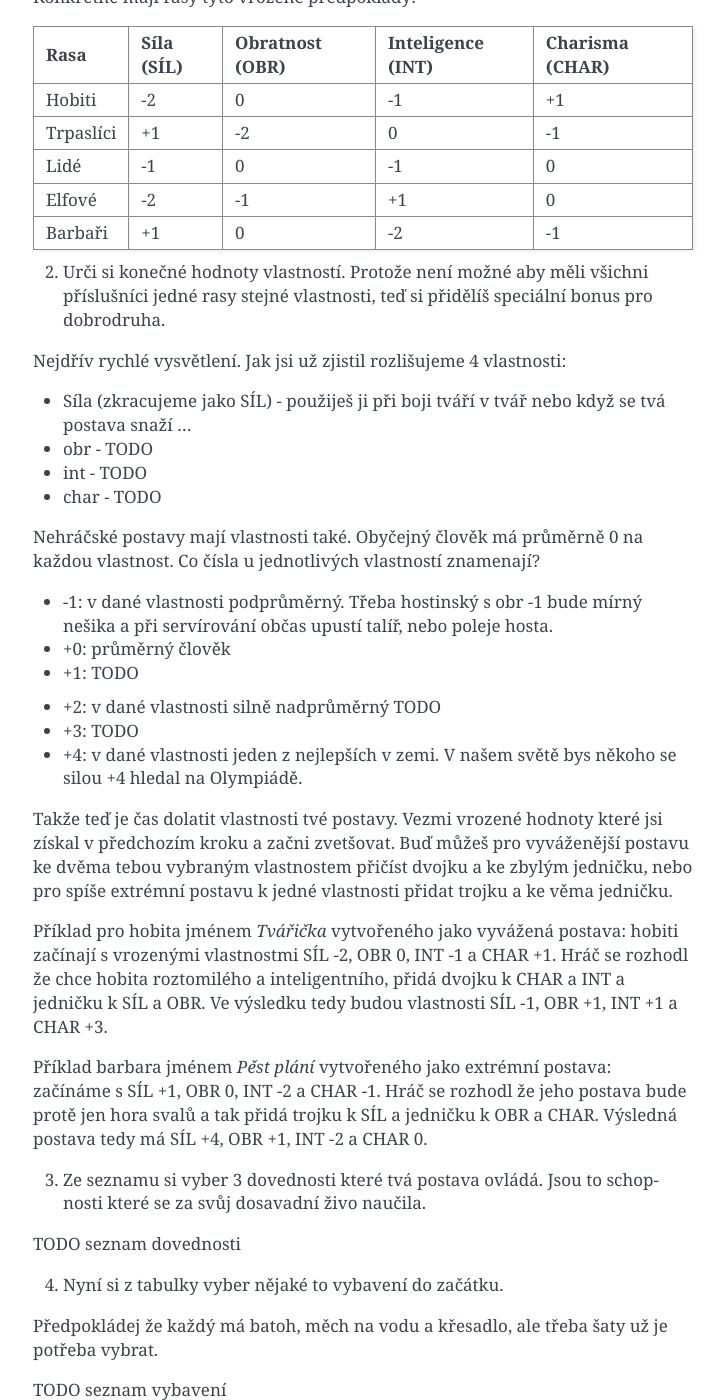
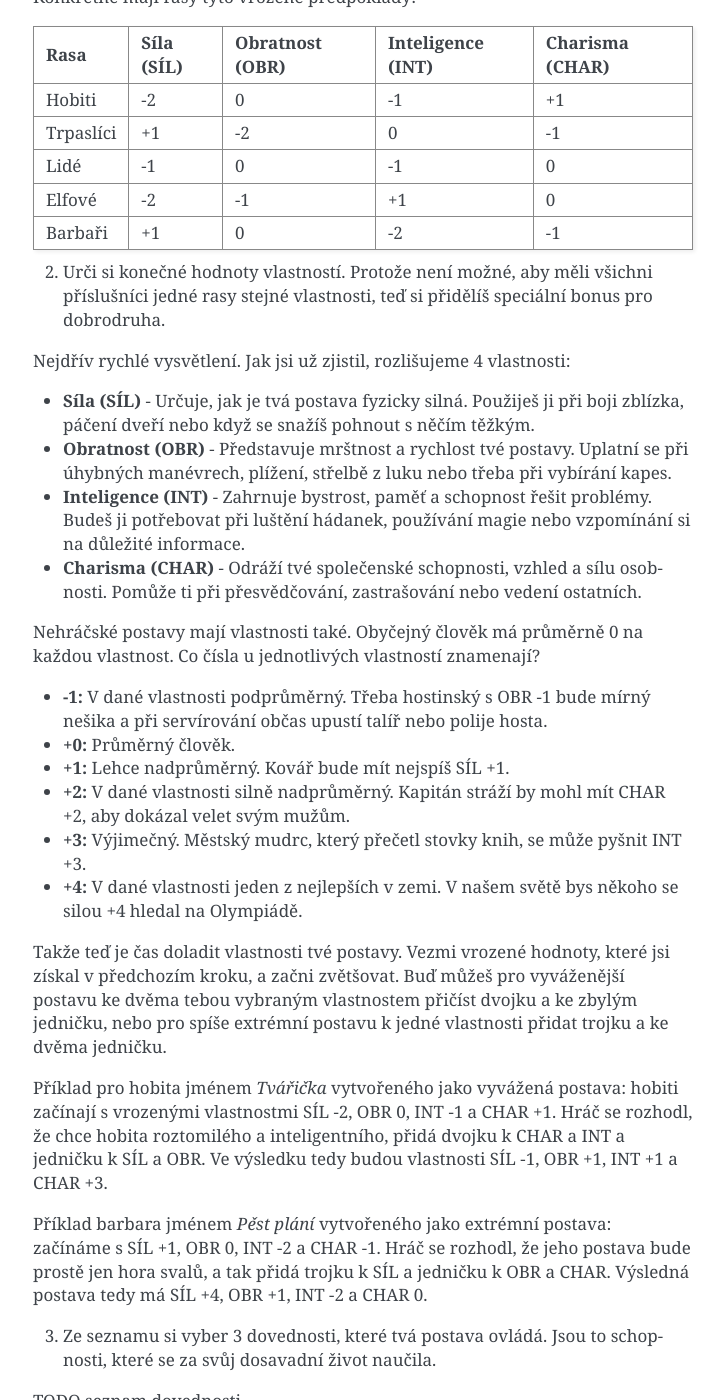
Before and after one commit to jhutar/nasdracak, a Sphinx documentation site: the page built from docs/source/pravidla/index.rst, in a window 1280 px wide and 1400 px high, scrolled down 721 px. Shown: the whole window, without its empty margins (387-1112 px from the left). Built offline with Sphinx 7.4.7, drawn with Linux system fonts in a browser that asks for light colours; the version number could not be read and is left out; some of the changed text lies outside the part shown.

Commit message:
feat: Opravy a rozsireni podle promtu
Generated-by: Gemini

```diff
--- a/docs/source/pravidla/index.rst
+++ b/docs/source/pravidla/index.rst
@@ -33,61 +33,61 @@ Elfové     -2          -1               +1                 0
 Barbaři    +1          0                -2                 -1
 =========  ==========  ===============  =================  ===============
 
-2. Urči si konečné hodnoty vlastností. Protože není možné aby měli všichni příslušníci jedné rasy stejné vlastnosti, teď si přidělíš speciální bonus pro dobrodruha.
+2. Urči si konečné hodnoty vlastností. Protože není možné, aby měli všichni příslušníci jedné rasy stejné vlastnosti, teď si přidělíš speciální bonus pro dobrodruha.
 
-Nejdřív rychlé vysvětlení. Jak jsi už zjistil rozlišujeme 4 vlastnosti:
+Nejdřív rychlé vysvětlení. Jak jsi už zjistil, rozlišujeme 4 vlastnosti:
 
-* Síla (zkracujeme jako SÍL) - použiješ ji při boji tváří v tvář nebo když se tvá postava snaží ...
-* obr - TODO
-* int - TODO
-* char - TODO
+* **Síla (SÍL)** - Určuje, jak je tvá postava fyzicky silná. Použiješ ji při boji zblízka, páčení dveří nebo když se snažíš pohnout s něčím těžkým.
+* **Obratnost (OBR)** - Představuje mrštnost a rychlost tvé postavy. Uplatní se při úhybných manévrech, plížení, střelbě z luku nebo třeba při vybírání kapes.
+* **Inteligence (INT)** - Zahrnuje bystrost, paměť a schopnost řešit problémy. Budeš ji potřebovat při luštění hádanek, používání magie nebo vzpomínání si na důležité informace.
+* **Charisma (CHAR)** - Odráží tvé společenské schopnosti, vzhled a sílu osobnosti. Pomůže ti při přesvědčování, zastrašování nebo vedení ostatních.
 
 Nehráčské postavy mají vlastnosti také. Obyčejný člověk má průměrně 0 na každou vlastnost. Co čísla u jednotlivých vlastností znamenají?
 
-• -1: v dané vlastnosti podprůměrný. Třeba hostinský s obr -1 bude mírný nešika a při servírování občas upustí talíř, nebo poleje hosta.
-• +0: průměrný člověk
-• +1: TODO
-* +2: v dané vlastnosti silně nadprůměrný TODO
-* +3: TODO
-* +4: v dané vlastnosti jeden z nejlepších v zemi. V našem světě bys někoho se silou +4 hledal na Olympiádě.
+* **-1:** V dané vlastnosti podprůměrný. Třeba hostinský s OBR -1 bude mírný nešika a při servírování občas upustí talíř nebo polije hosta.
+* **+0:** Průměrný člověk.
+* **+1:** Lehce nadprůměrný. Kovář bude mít nejspíš SÍL +1.
+* **+2:** V dané vlastnosti silně nadprůměrný. Kapitán stráží by mohl mít CHAR +2, aby dokázal velet svým mužům.
+* **+3:** Výjimečný. Městský mudrc, který přečetl stovky knih, se může pyšnit INT +3.
+* **+4:** V dané vlastnosti jeden z nejlepších v zemi. V našem světě bys někoho se silou +4 hledal na Olympiádě.
 
-Takže teď je čas dolatit vlastnosti tvé postavy. Vezmi vrozené hodnoty které jsi získal v předchozím kroku a začni zvetšovat. Buď můžeš pro vyváženější postavu ke dvěma tebou vybraným vlastnostem přičíst dvojku a ke zbylým jedničku, nebo pro spíše extrémní postavu k jedné vlastnosti přidat trojku a ke věma jedničku.
+Takže teď je čas doladit vlastnosti tvé postavy. Vezmi vrozené hodnoty, které jsi získal v předchozím kroku, a začni zvětšovat. Buď můžeš pro vyváženější postavu ke dvěma tebou vybraným vlastnostem přičíst dvojku a ke zbylým jedničku, nebo pro spíše extrémní postavu k jedné vlastnosti přidat trojku a ke dvěma jedničku.
 
-Příklad pro hobita jménem *Tvářička* vytvořeného jako vyvážená postava: hobiti začínají s vrozenými vlastnostmi SÍL -2, OBR 0, INT -1 a CHAR +1. Hráč se rozhodl že chce hobita roztomilého a inteligentního, přidá dvojku k CHAR a INT a jedničku k SÍL a OBR. Ve výsledku tedy budou vlastnosti SÍL -1, OBR +1, INT +1 a CHAR +3.
+Příklad pro hobita jménem *Tvářička* vytvořeného jako vyvážená postava: hobiti začínají s vrozenými vlastnostmi SÍL -2, OBR 0, INT -1 a CHAR +1. Hráč se rozhodl, že chce hobita roztomilého a inteligentního, přidá dvojku k CHAR a INT a jedničku k SÍL a OBR. Ve výsledku tedy budou vlastnosti SÍL -1, OBR +1, INT +1 a CHAR +3.
 
-Příklad barbara jménem *Pěst plání* vytvořeného jako extrémní postava: začínáme s SÍL +1, OBR 0, INT -2 a CHAR -1. Hráč se rozhodl že jeho postava bude protě jen hora svalů a tak přidá trojku k SÍL a jedničku k OBR a CHAR. Výsledná postava tedy má SÍL +4, OBR +1, INT -2 a CHAR 0.
+Příklad barbara jménem *Pěst plání* vytvořeného jako extrémní postava: začínáme s SÍL +1, OBR 0, INT -2 a CHAR -1. Hráč se rozhodl, že jeho postava bude prostě jen hora svalů, a tak přidá trojku k SÍL a jedničku k OBR a CHAR. Výsledná postava tedy má SÍL +4, OBR +1, INT -2 a CHAR 0.
 
-3. Ze seznamu si vyber 3 dovednosti které tvá postava ovládá. Jsou to schopnosti které se za svůj dosavadní živo naučila.
+3. Ze seznamu si vyber 3 dovednosti, které tvá postava ovládá. Jsou to schopnosti, které se za svůj dosavadní život naučila.
 
 TODO seznam dovednosti
 
 4. Nyní si z tabulky vyber nějaké to vybavení do začátku.
 
-Předpokládej že každý má batoh, měch na vodu a křesadlo, ale třeba šaty už je potřeba vybrat.
+Předpokládej, že každý má batoh, měch na vodu a křesadlo, ale třeba šaty už je potřeba vybrat.
 
 TODO seznam vybavení
 
-5. Urči počet životů a množství magenergie kterou tvá postava vládne.
+5. Urči počet životů a množství magenergie, kterou tvá postava vládne.
 
-Pokud životy tvé postavy klesnou na nebo pod nulu, tvá postava zemřela. Pokud na nulu klesne tvá magenergie, po kvalitním odpošinku se ti zase "dobije".
+Pokud životy tvé postavy klesnou na nulu nebo pod ni, tvá postava zemřela. Pokud na nulu klesne tvá magenergie, po kvalitním odpočinku se ti zase "dobije".
 
-Životů máš 5 plus tvá SÍL a OBR (pokud je ale SÍL + OBR menší než 0, nepočítej je).
+Životů máš **5**. K tomu si přičti součet SÍL + OBR, ale pouze pokud je kladný.
 
-Například hobit z příkladu výše bude mít 5 životů, ale barbar 10.
+Například hobit z příkladu výše bude mít 5 životů (protože SÍL -1 + OBR +1 = 0), ale barbar 10 (5 + (SÍL +4 + OBR +1)) .
 
-Množství magické energie (tzv. magů) je zase 5 + INT + CHAR (a zase pokud má tvá postava INT + CHAR menší než 0, nepočítá se).
+Množství magické energie (tzv. magů) je zase **5**. K tomu si přičti součet INT + CHAR, ale opět pouze pokud je kladný.
 
-Postava hobita výše tedy začíná s 9ti magy a barbar s 5ti.
+Postava hobita výše tedy začíná s 9 magy (5 + (INT +1 + CHAR +3)) a barbar s 5 magy (protože INT -2 + CHAR 0 = -2).
 
 Postup na vyšší úroveň
 ----------------------
 
-Tvá postava začíná, jako jakýkoli jiný obyvatel světa ve kterém budeš hrát na úrovni 1. Ti, kteří celý život nevtáhnou paty z rodné vesnice pravděpodobně na úrovni 1 i zemřou po dlouhém poklidném životě.
+Tvá postava začíná, jako jakýkoli jiný obyvatel světa, ve kterém budeš hrát, na úrovni 1. Ti, kteří celý život nevytáhnou paty z rodné vesnice, pravděpodobně na úrovni 1 i zemřou po dlouhém a poklidném životě.
 
-Na tvou postavu ale volá dorodružství a za vykonané činy získává body zkušeností. Pokud se postava dožije toho že počet zístaných zkušeností překročí jistou mez, postupuje na další úroveň.
+Na tvou postavu ale volá dobrodružství a za vykonané činy získává body zkušeností. Pokud se postava dožije toho, že počet získaných zkušeností překročí jistou mez, postupuje na další úroveň.
 
-Při přestulu na další úroveň si:
+Při přestupu na další úroveň si:
 
-* k maximálnímu počtu životů si přičti 3 + SÍL + ODO (pokud je SÍL + ODO záporné, nepočítej je)
-* k maximálnímu množství magenergie si přičti 3 + INT + CHAR (opět, pokud je INT + CHAR záporné, nepočítej je)
+* k maximálnímu počtu životů si přičti 3. K tomu si přičti součet SÍL + OBR, ale pouze pokud je kladný.
+* k maximálnímu množství magenergie si přičti 3. K tomu si přičti součet INT + CHAR, ale opět pouze pokud je kladný.
 * vyber si jednu novou dovednost
```
Also changed, not shown: other parts of docs/source/pravidla/index.rst (+6 -6 lines).
